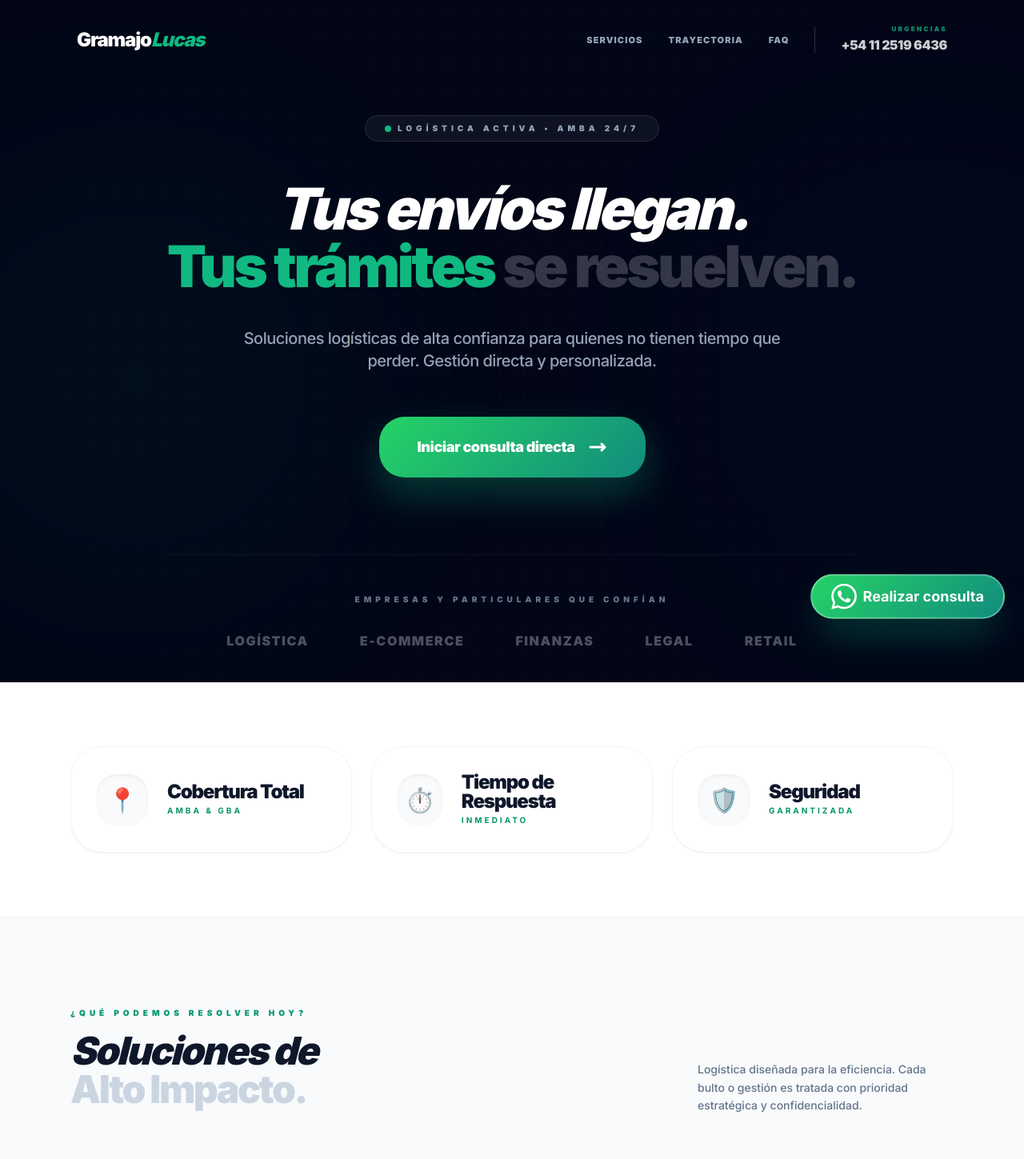
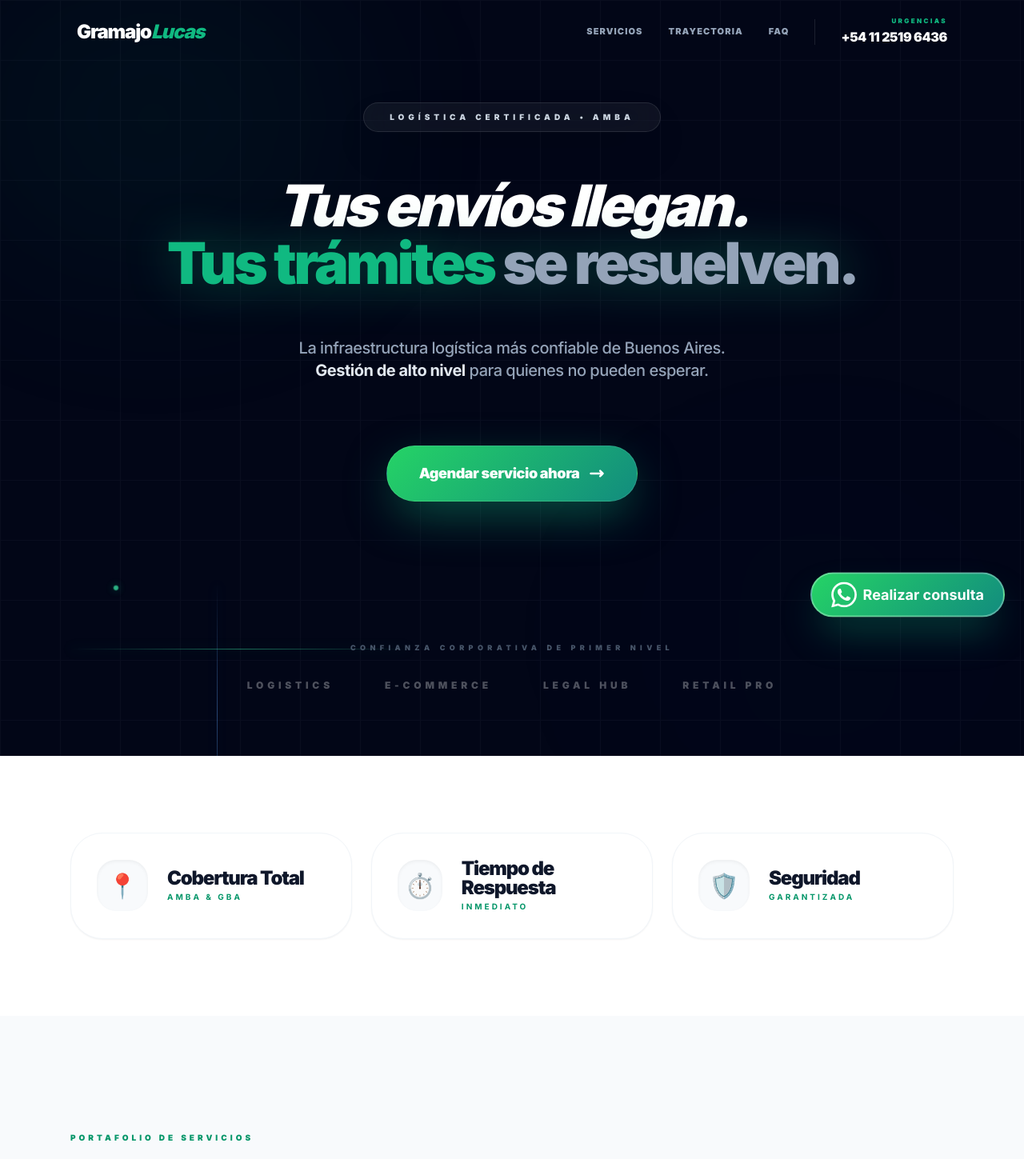
Before and after one commit to js-fernandez/gramajo, a React (Vite) app: page / in a window 1280 px wide. Shown: the top 1449 px of the page at 80% size. Built offline with nearby package versions, Linux system fonts and the light colour scheme.

Commit message:
Add files via upload

```diff
--- a/App.tsx
+++ b/App.tsx
@@ -18,30 +18,27 @@ const App: React.FC = () => {
       <main className="flex-grow">
         <Hero />
 
-        {/* Trust bar immediately after Hero to validate legitimacy */}
-        <div className="bg-white py-8 -mt-10 relative z-20">
+        {/* Trust bar: Fondo blanco para contraste inmediato */}
+        <div className="bg-white py-12 -mt-12 relative z-20 border-b border-slate-50">
           <div className="max-w-6xl mx-auto px-6">
             <Trust />
           </div>
         </div>
 
-        {/* Services first to capture intent and solve the user's problem */}
-        <div id="servicios" className="py-24 bg-[#f8fafc] border-y border-slate-100">
+        {/* Bloque Operativo Unificado: Mismo fondo en Services y Showcase */}
+        <div id="servicios" className="py-24 md:py-32 bg-[#f8fafc]">
           <div className="max-w-6xl mx-auto px-6">
             <Services />
           </div>
         </div>
 
-        {/* Process explains "How" to lower the barrier of contact */}
         <Process />
 
-        {/* Showcase provides visual proof and builds desire via Bento Grid */}
         <div id="trayectoria">
           <OperationalShowcase />
         </div>
 
-        {/* FAQ handles final objections before the bottom of the page */}
-        <div id="faq" className="py-32 bg-white">
+        <div id="faq" className="py-20 md:py-32 bg-white">
           <div className="max-w-6xl mx-auto px-6">
             <FAQ />
           </div>
--- a/components/Header.tsx
+++ b/components/Header.tsx
@@ -7,18 +7,20 @@ export const Header: React.FC = () => {
   const telHref = "tel:+541125196436";
 
   useEffect(() => {
-    const handleScroll = () => setIsScrolled(window.scrollY > 20);
+    const handleScroll = () => setIsScrolled(window.scrollY > 40);
     window.addEventListener('scroll', handleScroll);
     return () => window.removeEventListener('scroll', handleScroll);
   }, []);
 
   return (
-    <header className={`fixed w-full top-0 z-[100] transition-all duration-500 ${
-      isScrolled ? 'bg-white/90 backdrop-blur-xl py-4 shadow-sm border-b border-slate-100' : 'bg-transparent py-8'
+    <header className={`fixed w-full top-0 z-[100] h-20 flex items-center transition-all duration-1000 ease-in-out ${
+      isScrolled
+        ? 'bg-white/90 backdrop-blur-2xl border-b border-slate-200/50 shadow-sm'
+        : 'bg-transparent border-b border-transparent shadow-none'
     }`}>
-      <div className="max-w-6xl mx-auto px-8 flex items-center justify-between">
+      <div className="max-w-6xl mx-auto px-8 w-full flex items-center justify-between">
         <div className="flex items-center">
-          <a href="#" className={`text-2xl font-black tracking-tighter transition-colors duration-500 ${isScrolled ? 'text-slate-900' : 'text-white'}`}>
+          <a href="#" className={`text-2xl font-black tracking-tighter transition-colors duration-1000 ${isScrolled ? 'text-slate-900' : 'text-white'}`}>
             Gramajo<span className="text-emerald-500 italic">Lucas</span>
           </a>
         </div>
@@ -33,21 +35,21 @@ export const Header: React.FC = () => {
               <a
                 key={item.label}
                 href={item.href}
-                className={`transition-colors hover:text-emerald-500 ${isScrolled ? 'text-slate-600' : 'text-slate-400'}`}
+                className={`transition-colors duration-500 hover:text-emerald-500 ${isScrolled ? 'text-slate-600' : 'text-slate-400'}`}
               >
                 {item.label}
               </a>
             ))}
           </nav>
 
-          <div className="h-8 w-px bg-slate-200 hidden md:block opacity-20"></div>
+          <div className={`h-8 w-px transition-colors duration-1000 hidden md:block ${isScrolled ? 'bg-slate-200' : 'bg-white/10'}`}></div>
 
           <a
             href={telHref}
-            className={`flex flex-col items-end group transition-all ${isScrolled ? 'opacity-100' : 'opacity-80'}`}
+            className="flex flex-col items-end group"
           >
-            <span className={`text-[8px] font-black uppercase tracking-[0.3em] leading-none mb-1 transition-colors ${isScrolled ? 'text-slate-400' : 'text-emerald-500'}`}>Urgencias</span>
-            <span className={`text-sm md:text-base font-black tracking-tight transition-colors ${isScrolled ? 'text-slate-900' : 'text-white'} group-hover:text-emerald-500`}>
+            <span className={`text-[8px] font-black uppercase tracking-[0.3em] leading-none mb-1 transition-colors ${isScrolled ? 'text-emerald-600' : 'text-emerald-500'}`}>Urgencias</span>
+            <span className={`text-sm md:text-base font-black tracking-tight transition-colors duration-1000 ${isScrolled ? 'text-slate-900' : 'text-white'} group-hover:text-emerald-500`}>
               {phoneNumber}
             </span>
           </a>
--- a/components/Hero.tsx
+++ b/components/Hero.tsx
@@ -1,69 +1,197 @@
 
-import React from 'react';
+import React, { useState, useEffect } from 'react';
 import { WHATSAPP_LINK } from '../constants';
 
 export const Hero: React.FC = () => {
+  // Estados para posiciones aleatorias (eje opuesto al movimiento)
+  const [lineXPos, setLineXPos] = useState(25); // Carril para línea Horizontal
+  const [lineYPos, setLineYPos] = useState(35); // Carril para línea Vertical
+  const [dotPos, setDotPos] = useState({ x: 50, y: 20 });
+
+  // Ciclo para LÍNEA HORIZONTAL (Regeneración cada 3s)
+  useEffect(() => {
+    const horizontalInterval = setInterval(() => {
+      setLineXPos(Math.random() * 85 + 5);
+    }, 3000);
+    return () => clearInterval(horizontalInterval);
+  }, []);
+
+  // Ciclo para LÍNEA VERTICAL (Regeneración cada 3s, con desfase inicial de 1.5s)
+  useEffect(() => {
+    let verticalInterval: number;
+    const timeout = setTimeout(() => {
+      setLineYPos(Math.random() * 85 + 5);
+      verticalInterval = setInterval(() => {
+        setLineYPos(Math.random() * 85 + 5);
+      }, 3000);
+    }, 1500);
+
+    return () => {
+      clearTimeout(timeout);
+      if (verticalInterval) clearInterval(verticalInterval);
+    };
+  }, []);
+
+  // Ciclo para PUNTOS (Frecuencia rápida - 1.6s)
+  useEffect(() => {
+    const dotInterval = setInterval(() => {
+      let newX = Math.random() * 80 + 10;
+      let newY = Math.random() * 80 + 10;
+
+      // Exclusión del área del botón central
+      if (newX > 30 && newX < 70 && newY > 55 && newY < 85) {
+        newY = Math.random() * 30 + 15;
+      }
+
+      setDotPos({ x: newX, y: newY });
+    }, 1600);
+    return () => clearInterval(dotInterval);
+  }, []);
+
   return (
-    <section className="relative bg-[#020617] pt-36 pb-20 px-6 overflow-hidden min-h-[90vh] flex flex-col justify-center">
-      {/* Gray Dotted Technical Pattern with Radial Fade */}
-      <div className="absolute inset-0 z-0"
+    <section className="relative bg-[#020617] pt-24 pb-24 md:pt-32 md:pb-32 px-6 overflow-hidden min-h-screen flex flex-col justify-center">
+
+      {/* 1. Capas Atmosféricas */}
+      <div className="absolute inset-0 z-0">
+        <div className="absolute top-[-5%] left-[-5%] w-[40%] h-[40%] bg-emerald-500/10 rounded-full blur-[120px] animate-pulse"></div>
+        <div className="absolute bottom-[-5%] right-[-5%] w-[50%] h-[50%] bg-blue-600/5 rounded-full blur-[140px] opacity-30"></div>
+      </div>
+
+      {/* 2. BLUEPRINT GRID */}
+      <div className="absolute inset-0 z-0 opacity-[0.05] pointer-events-none"
            style={{
-             backgroundImage: `radial-gradient(#475569 0.8px, transparent 0.8px)`,
-             backgroundSize: '32px 32px',
-             maskImage: 'radial-gradient(circle at center, black, transparent 80%)',
-             opacity: 0.2
+             backgroundImage: `linear-gradient(to right, #94a3b8 1px, transparent 1px), linear-gradient(to bottom, #94a3b8 1px, transparent 1px)`,
+             backgroundSize: '75px 75px'
            }}>
       </div>
 
-      {/* Decorative Aurora Glows */}
-      <div className="absolute top-1/4 -left-20 w-[500px] h-[500px] bg-emerald-500/10 rounded-full blur-[140px] pointer-events-none animate-pulse"></div>
-      <div className="absolute bottom-1/4 -right-20 w-[400px] h-[400px] bg-blue-500/5 rounded-full blur-[140px] pointer-events-none animate-float"></div>
+      {/* 3. MOTOR NEURAL V13 (Aurora Pulse Engine) */}
+      <div className="absolute inset-0 z-0 pointer-events-none overflow-hidden">
 
-      <div className="max-w-5xl mx-auto text-center relative z-10 px-4">
-        <div className="inline-flex items-center gap-2 px-6 py-2 rounded-full bg-white/5 border border-white/10 mb-12 backdrop-blur-md">
-          <span className="relative flex h-2 w-2">
-            <span className="animate-ping absolute inline-flex h-full w-full rounded-full bg-emerald-400 opacity-75"></span>
-            <span className="relative inline-flex rounded-full h-2 w-2 bg-emerald-500"></span>
-          </span>
-          <span className="text-[10px] font-black text-slate-400 uppercase tracking-[0.5em]">Logística Activa • AMBA 24/7</span>
+        {/* LÍNEA HORIZONTAL (1/3 de ancho) */}
+        <div
+          key={`h-${lineXPos}`}
+          className="absolute h-px w-1/3 bg-gradient-to-r from-transparent via-emerald-400/50 to-transparent opacity-0"
+          style={{
+            boxShadow: '0 0 15px rgba(16,185,129,0.3)',
+            top: `${lineXPos}%`,
+            left: '-33.3%',
+            animation: `scan-short-x 3s linear forwards`,
+          }}
+        />
+
+        {/* LÍNEA VERTICAL (1/3 de alto) */}
+        <div
+          key={`v-${lineYPos}`}
+          className="absolute w-px h-1/3 bg-gradient-to-b from-transparent via-blue-400/40 to-transparent opacity-0"
+          style={{
+            boxShadow: '0 0 15px rgba(59,130,246,0.2)',
+            left: `${lineYPos}%`,
+            top: '-33.3%',
+            animation: `scan-short-y 3s linear forwards`,
+          }}
+        />
+
+        {/* NODO ESTOCÁSTICO CON AURORA (Aurora Pulse Micro-Node) */}
+        <div
+          key={`dot-${dotPos.x}-${dotPos.y}`}
+          className="absolute w-1.5 h-1.5 bg-emerald-400 rounded-full opacity-0"
+          style={{
+            top: `${dotPos.y}%`,
+            left: `${dotPos.x}%`,
+            animation: `stochastic-aurora-pulse 1.6s ease-out forwards`,
+          }}
+        />
+      </div>
+
+      <div className="max-w-6xl mx-auto text-center relative z-10 px-2">
+        <div className="inline-flex items-center gap-3 px-8 py-2.5 rounded-full bg-white/5 border border-white/10 mb-10 md:mb-14 backdrop-blur-xl shadow-2xl">
+          <span className="text-[10px] font-black text-slate-300 uppercase tracking-[0.5em]">Logística Certificada • AMBA</span>
         </div>
 
-        <h1 className="text-5xl md:text-7xl font-[900] text-white leading-[0.9] mb-10 tracking-tighter italic">
-          Tus envíos llegan. <br/>
-          <span className="text-emerald-500 not-italic">Tus trámites <span className="text-white/20">se resuelven.</span></span>
+        <h1 className="text-5xl md:text-7xl font-[950] text-white leading-[1.1] mb-10 md:mb-14 tracking-tighter italic">
+          <span className="inline-block">Tus envíos llegan.</span> <br/>
+          <span className="text-emerald-500 not-italic drop-shadow-[0_0_30px_rgba(16,185,129,0.4)]">
+            Tus trámites <span className="text-slate-400 not-italic hover:text-slate-300 transition-colors duration-500">se resuelven.</span>
+          </span>
         </h1>
 
-        <p className="text-lg md:text-xl text-slate-400 mb-14 max-w-2xl mx-auto leading-relaxed font-medium tracking-tight">
-          Soluciones logísticas de alta confianza para quienes no tienen tiempo que perder. Gestión directa y personalizada.
+        <p className="text-base md:text-xl text-slate-400 mb-14 md:mb-20 max-w-2xl mx-auto leading-relaxed font-medium tracking-tight">
+          La infraestructura logística más confiable de Buenos Aires. <br className="hidden md:block"/>
+          <span className="text-slate-200 font-bold">Gestión de alto nivel</span> para quienes no pueden esperar.
         </p>
 
-        <div className="flex flex-col sm:flex-row items-center justify-center gap-6 mb-24">
+        <div className="flex flex-col sm:flex-row items-center justify-center gap-4 mb-24 md:mb-32">
           <a
             href={WHATSAPP_LINK}
             target="_blank"
             rel="noopener noreferrer"
-            className="whatsapp-gradient group relative inline-flex items-center justify-center px-12 py-6 rounded-[2rem] text-white font-black text-lg shadow-[0_20px_50px_rgba(16,185,129,0.3)] hover:scale-[1.02] transition-all active:scale-95 w-full sm:w-auto overflow-hidden"
+            className="whatsapp-gradient group relative inline-flex items-center justify-center px-8 py-4 md:px-10 md:py-5 rounded-full text-white font-black text-base md:text-lg shadow-[0_20px_60px_-10px_rgba(16,185,129,0.5)] hover:scale-[1.02] transition-all active:scale-95 w-full sm:w-auto overflow-hidden border border-white/10"
           >
-            <div className="absolute inset-0 bg-white/10 translate-y-full group-hover:translate-y-0 transition-transform duration-500"></div>
-            <span className="relative z-10 flex items-center gap-4 tracking-tight">
-              Iniciar consulta directa
-              <svg className="w-6 h-6 group-hover:translate-x-2 transition-transform duration-300" fill="none" stroke="currentColor" viewBox="0 0 24 24">
+            <div className="absolute inset-0 w-1/2 h-full bg-gradient-to-r from-transparent via-white/10 to-transparent -skew-x-[30deg] -translate-x-[250%] group-hover:animate-shine-fast"></div>
+            <span className="relative z-10 flex items-center gap-3 tracking-tight">
+              Agendar servicio ahora
+              <svg className="w-5 h-5 group-hover:translate-x-1 transition-transform duration-300" fill="none" stroke="currentColor" viewBox="0 0 24 24">
                 <path strokeLinecap="round" strokeLinejoin="round" strokeWidth="3" d="M17 8l4 4m0 0l-4 4m4-4H3" />
               </svg>
             </span>
           </a>
         </div>
 
-        {/* Social Proof Bar */}
-        <div className="pt-12 border-t border-white/5">
-          <p className="text-[10px] font-black text-slate-500 uppercase tracking-[0.5em] mb-8">Empresas y particulares que confían</p>
-          <div className="flex flex-wrap justify-center items-center gap-8 md:gap-16 opacity-30 grayscale hover:grayscale-0 transition-all duration-700">
-            {['LOGÍSTICA', 'E-COMMERCE', 'FINANZAS', 'LEGAL', 'RETAIL'].map(brand => (
-              <span key={brand} className="text-base font-black text-white tracking-widest">{brand}</span>
+        <div className="pt-12">
+          <p className="text-[9px] font-black text-slate-600 uppercase tracking-[0.6em] mb-8">Confianza corporativa de primer nivel</p>
+          <div className="flex flex-wrap justify-center items-center gap-8 md:gap-16 opacity-30">
+            {['LOGISTICS', 'E-COMMERCE', 'LEGAL HUB', 'RETAIL PRO'].map(brand => (
+              <span key={brand} className="text-[10px] md:text-xs font-black text-white tracking-[0.4em] uppercase">{brand}</span>
             ))}
           </div>
         </div>
       </div>
+
+      <style>{`
+        /* Escaneo Horizontal Sincronizado */
+        @keyframes scan-short-x {
+          0% { left: -33.3%; opacity: 0; }
+          10% { opacity: 1; }
+          90% { opacity: 1; }
+          100% { left: 100%; opacity: 0; }
+        }
+        /* Escaneo Vertical Sincronizado */
+        @keyframes scan-short-y {
+          0% { top: -33.3%; opacity: 0; }
+          10% { opacity: 1; }
+          90% { opacity: 1; }
+          100% { top: 100%; opacity: 0; }
+        }
+        /* Efecto Aurora Pulse (Inspirado en sensor de badge) */
+        @keyframes stochastic-aurora-pulse {
+          0% {
+            opacity: 0;
+            transform: scale(0.3) translate(-50%, -50%);
+            box-shadow: 0 0 0px transparent;
+          }
+          15% {
+            opacity: 1;
+            transform: scale(1.1) translate(-50%, -50%);
+            box-shadow: 0 0 15px rgba(16,185,129,0.8), 0 0 30px rgba(16,185,129,0.4);
+          }
+          40% {
+            opacity: 0.8;
+            transform: scale(1) translate(-50%, -50%);
+            box-shadow: 0 0 10px rgba(16,185,129,0.6);
+          }
+          100% {
+            opacity: 0;
+            transform: scale(1.4) translate(-50%, -50%);
+            box-shadow: 0 0 40px transparent;
+          }
+        }
+        @keyframes shine-fast {
+          0% { transform: translateX(-250%) skewX(-30deg); }
+          100% { transform: translateX(250%) skewX(-30deg); }
+        }
+        .animate-shine-fast { animation: shine-fast 3s infinite ease-in-out; }
+      `}</style>
     </section>
   );
 };
--- a/components/Services.tsx
+++ b/components/Services.tsx
@@ -5,42 +5,44 @@ import { SERVICES, getServiceLink } from '../constants';
 export const Services: React.FC = () => {
   return (
     <section className="py-4">
-      <div className="flex flex-col md:flex-row md:items-end justify-between mb-16 gap-8 text-left">
-        <div className="max-w-xl">
-          <span className="text-emerald-600 text-[10px] font-black uppercase tracking-[0.5em] block mb-4">¿Qué podemos resolver hoy?</span>
-          <h2 className="text-3xl md:text-5xl font-black text-slate-900 tracking-tighter italic leading-[1.1] mb-2">
+      <header className="flex flex-col md:flex-row md:items-end justify-between mb-16 md:mb-24 gap-6 text-left">
+        <div className="max-w-2xl">
+          <span className="text-emerald-600 text-[10px] font-black uppercase tracking-[0.4em] block mb-4">Portafolio de Servicios</span>
+          <h2 className="text-4xl md:text-7xl font-black text-slate-900 tracking-tighter italic leading-[0.85] mb-2">
             Soluciones de <br/>
-            <span className="text-slate-300 not-italic">Alto Impacto.</span>
+            <span className="text-slate-300 not-italic">alto impacto.</span>
           </h2>
         </div>
-        <p className="text-slate-500 font-medium max-w-xs leading-relaxed text-sm">
-          Logística diseñada para la eficiencia. Cada bulto o gestión es tratada con prioridad estratégica y confidencialidad.
-        </p>
-      </div>
+        <div className="max-w-xs">
+          <p className="text-slate-500 font-bold text-xs md:text-sm leading-relaxed border-l-2 border-slate-100 pl-6">
+            Eficiencia operativa diseñada para la empresa moderna y particulares exigentes.
+          </p>
+        </div>
+      </header>
 
-      <div className="grid grid-cols-1 md:grid-cols-6 gap-6">
+      <div className="grid grid-cols-1 md:grid-cols-6 gap-4 md:gap-6">
         {SERVICES.map((service, index) => {
           const isSpecial = (service as any).special;
           return (
             <div
               key={index}
-              className={`group relative p-8 md:p-10 bg-white border border-slate-200/60 rounded-[2.5rem] transition-all duration-500 flex flex-col overflow-hidden hover:shadow-[0_40px_80px_rgba(0,0,0,0.06)] hover:-translate-y-1 ${
+              className={`group relative p-8 md:p-12 bg-white border border-slate-100 rounded-[2.5rem] transition-all duration-500 flex flex-col overflow-hidden hover:shadow-[0_40px_80px_rgba(0,0,0,0.06)] hover:-translate-y-1 ${
                 isSpecial ? 'md:col-span-4' : 'md:col-span-2'
               }`}
             >
-              <div className="absolute top-0 right-0 p-8 opacity-[0.03] group-hover:opacity-[0.08] transition-opacity duration-700">
-                <span className="text-[100px] font-black leading-none">{index + 1}</span>
+              <div className="absolute top-0 right-0 p-8 opacity-[0.03] group-hover:opacity-[0.1] transition-opacity duration-700 pointer-events-none">
+                <span className="text-[120px] font-black leading-none">{index + 1}</span>
               </div>
 
-              <div className="w-14 h-14 rounded-2xl flex items-center justify-center text-3xl mb-8 bg-slate-50 border border-slate-100 transition-all duration-500 group-hover:bg-emerald-500 group-hover:text-white group-hover:border-emerald-400 shadow-sm">
+              <div className="w-14 h-14 rounded-2xl flex items-center justify-center text-3xl mb-10 bg-slate-50 border border-slate-50 transition-all duration-500 group-hover:bg-emerald-500 group-hover:text-white group-hover:scale-110 shadow-sm">
                 {service.icon}
               </div>
 
-              <h3 className="text-xl font-black text-slate-900 mb-4 tracking-tight group-hover:text-emerald-700 transition-colors">
+              <h3 className="text-2xl font-black text-slate-900 mb-4 tracking-tight group-hover:text-emerald-600 transition-colors">
                 {service.title}
               </h3>
 
-              <p className="text-slate-500 text-sm leading-relaxed font-medium mb-12 flex-grow">
+              <p className="text-slate-500 text-sm leading-relaxed font-bold mb-10 flex-grow">
                 {service.description}
               </p>
 
```
Also changed, not shown: components/FAQ.tsx (+18 -20 lines), components/OperationalShowcase.tsx (+42 -60 lines).
